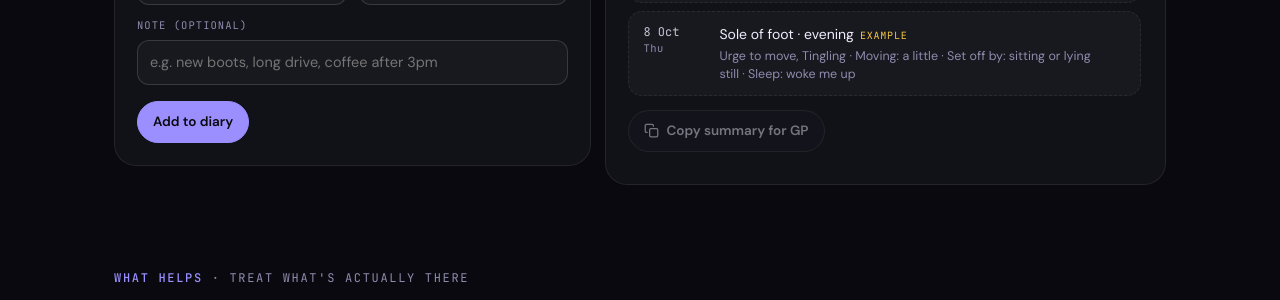
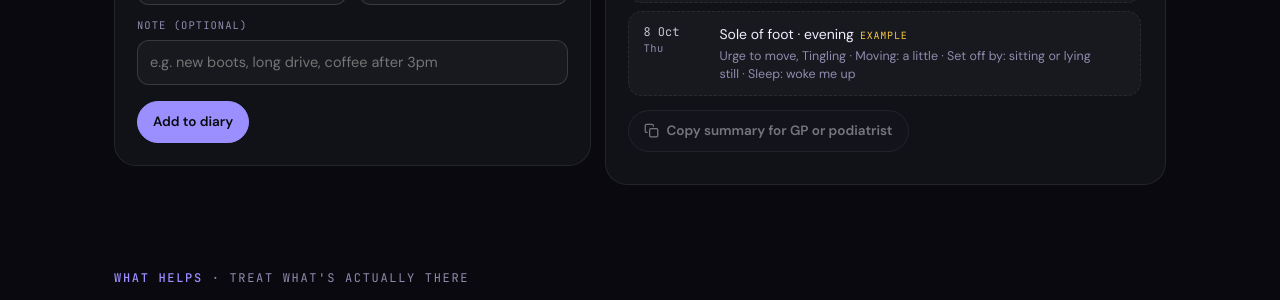
Before and after one commit to selfdriven-foundation/selfdriven-health, a Jekyll site: the page built from docs/pages/restless-legs.html, in a window 1280 px wide and 900 px high, scrolled down 7573 px. Shown: the part 138-438 px from the top of the window. Built offline with Jekyll 4.4.1, drawn with Linux system fonts in a browser that asks for light colours.

Commit message:
Update restless-legs.html

```diff
--- a/docs/pages/restless-legs.html
+++ b/docs/pages/restless-legs.html
@@ -963,7 +963,7 @@ body>main,.sd-foot{position:relative;z-index:1}
         <ul class="entries" id="entries"></ul>
         <div class="dexport">
           <div class="row">
-            <button class="btn" type="button" id="dCopy"><svg><use href="#ic-copy"/></svg>Copy summary for GP</button>
+            <button class="btn" type="button" id="dCopy"><svg><use href="#ic-copy"/></svg>Copy summary for GP or podiatrist</button>
             <button class="btn warn" type="button" id="dClear">Clear diary</button>
             <span class="fmsg" id="dmsg" role="status"></span>
           </div>
```
